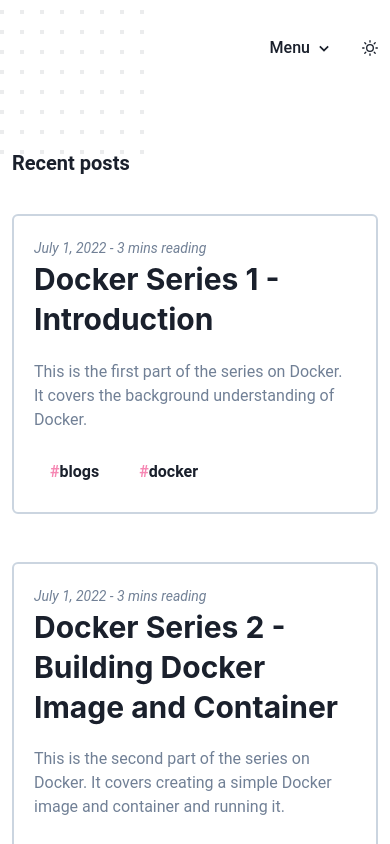
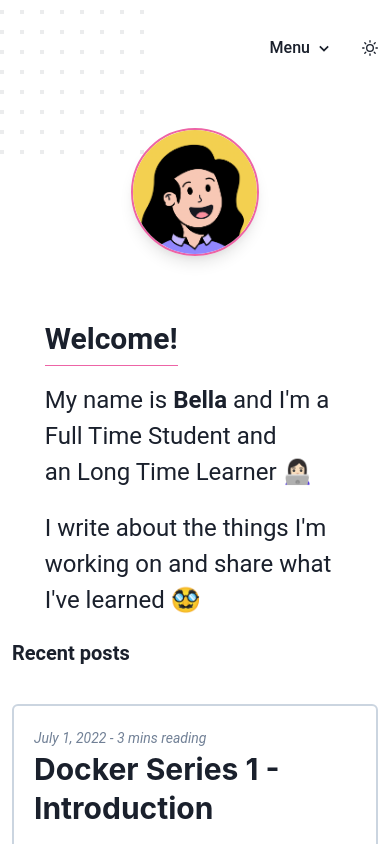
Before and after one commit to bellapd/bellapd-v1, a Next.js app: page / in a window 390 px wide. Shown: the top 844 px of the page. Built offline with nearby package versions, Linux system fonts and the light colour scheme; a small style sheet from the web is missing.

Commit message:
fix: mobile layout

```diff
--- a/pages/index.tsx
+++ b/pages/index.tsx
@@ -24,14 +24,14 @@ const ANIMATION_DURATION = 0.5;
 
 export default function Home({ posts }: { posts: IPost[] }): JSX.Element {
   const color = "pink.400";
-
+  const isMobile = useMediaQuery("(max-width: 768px)");
   return (
     <Layout>
       <Dottedbox />
       <Container>
         <Flex
           direction={["column", "column", "row"]}
-          display={{ base: "none", md: "flex" }}
+          display={{ base: "flex", md: "flex" }}
         >
           <MotionBox
             opacity="0"
```
